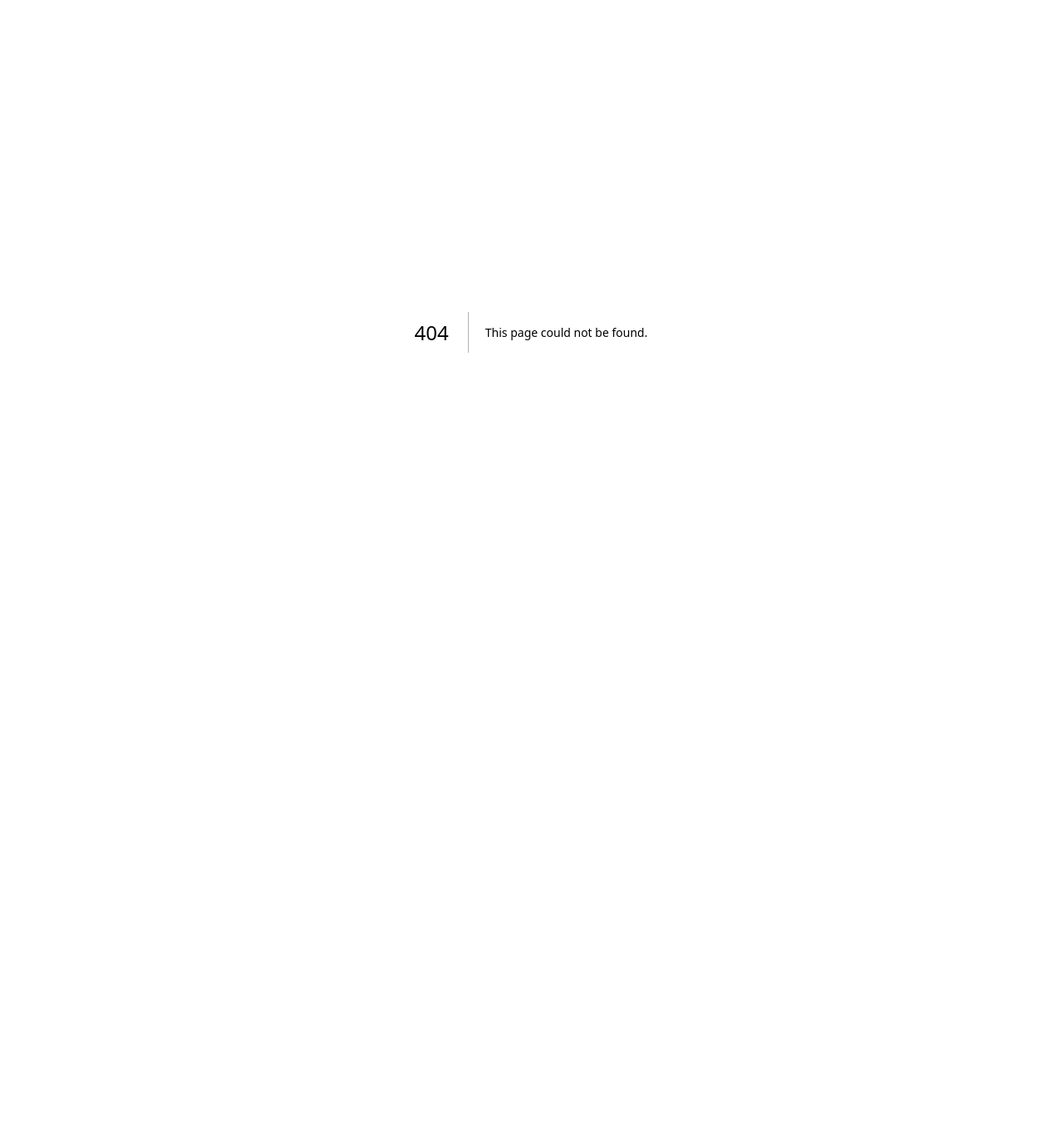
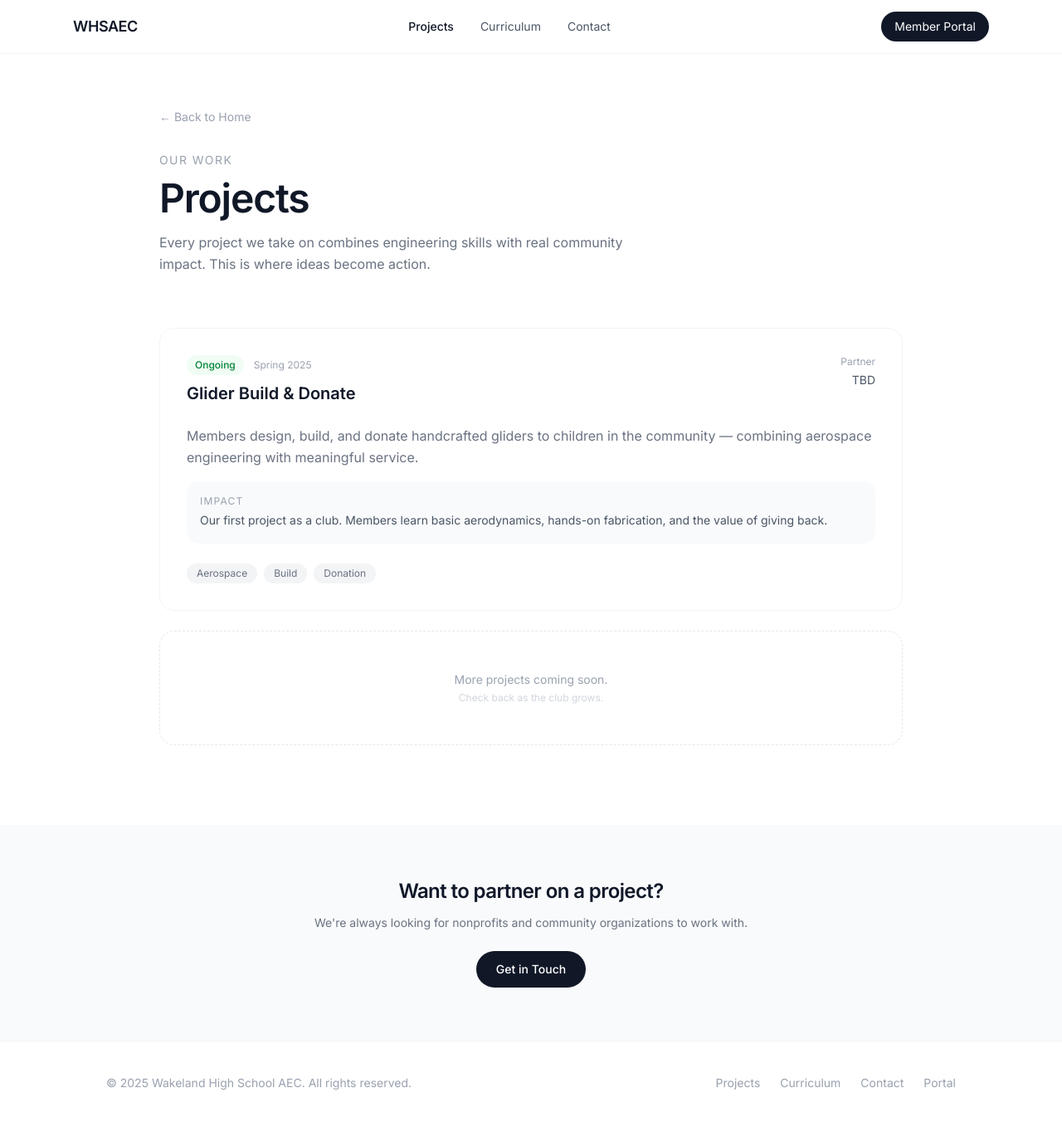
Before and after one commit to Aerosolve-Interactive/whsaec, a Next.js app: page /projects in a window 1280 px wide. Before the commit this address had no page. Shown: the top 1352 px of the page at 83% size. Before the commit the page ends 800 px from the top, so only its background shows below. Built offline with nearby package versions, Linux system fonts and the light colour scheme.

Commit message:
add projects page

```diff
--- /dev/null
+++ b/app/projects/page.tsx
@@ -0,0 +1,141 @@
+import Link from 'next/link'
+
+const projects = [
+  {
+    title: 'Glider Build & Donate',
+    status: 'Ongoing',
+    date: 'Spring 2025',
+    partner: 'TBD',
+    description: 'Members design, build, and donate handcrafted gliders to children in the community — combining aerospace engineering with meaningful service.',
+    impact: 'Our first project as a club. Members learn basic aerodynamics, hands-on fabrication, and the value of giving back.',
+    tags: ['Aerospace', 'Build', 'Donation'],
+  },
+]
+
+export default function ProjectsPage() {
+  return (
+    <main className="min-h-screen bg-white text-gray-900">
+
+      {/* NAV */}
+      <nav className="fixed top-0 left-0 right-0 z-50 bg-white/80 backdrop-blur-md border-b border-gray-100">
+        <div className="max-w-6xl mx-auto px-6 h-16 flex items-center justify-between">
+          <Link href="/" className="font-semibold text-lg tracking-tight">WHSAEC</Link>
+          <div className="hidden md:flex items-center gap-8 text-sm text-gray-600">
+            <Link href="/projects" className="text-gray-900 font-medium">Projects</Link>
+            <Link href="/curriculum" className="hover:text-gray-900 transition-colors">Curriculum</Link>
+            <Link href="/contact" className="hover:text-gray-900 transition-colors">Contact</Link>
+          </div>
+          <Link
+            href="/login"
+            className="text-sm bg-gray-900 text-white px-4 py-2 rounded-full hover:bg-gray-700 transition-colors"
+          >
+            Member Portal
+          </Link>
+        </div>
+      </nav>
+
+      {/* HEADER */}
+      <section className="pt-32 pb-16 px-6">
+        <div className="max-w-4xl mx-auto">
+          <Link href="/" className="text-sm text-gray-400 hover:text-gray-600 transition-colors mb-8 inline-block">
+            ← Back to Home
+          </Link>
+          <p className="text-sm text-gray-400 uppercase tracking-widest mb-3">Our Work</p>
+          <h1 className="text-4xl md:text-5xl font-semibold tracking-tight mb-4">Projects</h1>
+          <p className="text-gray-500 max-w-xl leading-relaxed">
+            Every project we take on combines engineering skills with real community impact.
+            This is where ideas become action.
+          </p>
+        </div>
+      </section>
+
+      {/* PROJECTS LIST */}
+      <section className="pb-24 px-6">
+        <div className="max-w-4xl mx-auto space-y-6">
+          {projects.map((project) => (
+            <div
+              key={project.title}
+              className="border border-gray-100 rounded-2xl p-8 hover:border-gray-300 transition-colors"
+            >
+              <div className="flex flex-wrap items-start justify-between gap-4 mb-6">
+                <div>
+                  <div className="flex items-center gap-3 mb-2">
+                    <span className={`text-xs px-2.5 py-1 rounded-full font-medium ${
+                      project.status === 'Ongoing'
+                        ? 'bg-green-50 text-green-700'
+                        : 'bg-gray-100 text-gray-500'
+                    }`}>
+                      {project.status}
+                    </span>
+                    <span className="text-xs text-gray-400">{project.date}</span>
+                  </div>
+                  <h2 className="text-xl font-semibold">{project.title}</h2>
+                </div>
+                <div className="text-right">
+                  <p className="text-xs text-gray-400 mb-1">Partner</p>
+                  <p className="text-sm text-gray-600">{project.partner}</p>
+                </div>
+              </div>
+
+              <p className="text-gray-500 leading-relaxed mb-4">{project.description}</p>
+
+              <div className="bg-gray-50 rounded-xl p-4 mb-6">
+                <p className="text-xs text-gray-400 uppercase tracking-widest mb-1">Impact</p>
+                <p className="text-sm text-gray-600 leading-relaxed">{project.impact}</p>
+              </div>
+
+              <div className="flex flex-wrap gap-2">
+                {project.tags.map((tag) => (
+                  <span
+                    key={tag}
+                    className="text-xs bg-gray-100 text-gray-500 px-3 py-1 rounded-full"
+                  >
+                    {tag}
+                  </span>
+                ))}
+              </div>
+            </div>
+          ))}
+        </div>
+
+        {/* EMPTY STATE for future projects */}
+        <div className="max-w-4xl mx-auto mt-6">
+          <div className="border border-dashed border-gray-200 rounded-2xl p-12 text-center">
+            <p className="text-gray-400 text-sm">More projects coming soon.</p>
+            <p className="text-gray-300 text-xs mt-1">Check back as the club grows.</p>
+          </div>
+        </div>
+      </section>
+
+      {/* CTA */}
+      <section className="py-16 px-6 bg-gray-50">
+        <div className="max-w-2xl mx-auto text-center">
+          <h2 className="text-2xl font-semibold tracking-tight mb-3">Want to partner on a project?</h2>
+          <p className="text-gray-500 text-sm mb-6">
+            We're always looking for nonprofits and community organizations to work with.
+          </p>
+          <Link
+            href="/contact"
+            className="inline-block bg-gray-900 text-white px-6 py-3 rounded-full text-sm font-medium hover:bg-gray-700 transition-colors"
+          >
+            Get in Touch
+          </Link>
+        </div>
+      </section>
+
+      {/* FOOTER */}
+      <footer className="border-t border-gray-100 py-10 px-6">
+        <div className="max-w-5xl mx-auto flex flex-col md:flex-row items-center justify-between gap-4 text-sm text-gray-400">
+          <span>© 2025 Wakeland High School AEC. All rights reserved.</span>
+          <div className="flex gap-6">
+            <Link href="/projects" className="hover:text-gray-600 transition-colors">Projects</Link>
+            <Link href="/curriculum" className="hover:text-gray-600 transition-colors">Curriculum</Link>
+            <Link href="/contact" className="hover:text-gray-600 transition-colors">Contact</Link>
+            <Link href="/login" className="hover:text-gray-600 transition-colors">Portal</Link>
+          </div>
+        </div>
+      </footer>
+
+    </main>
+  )
+}
```
